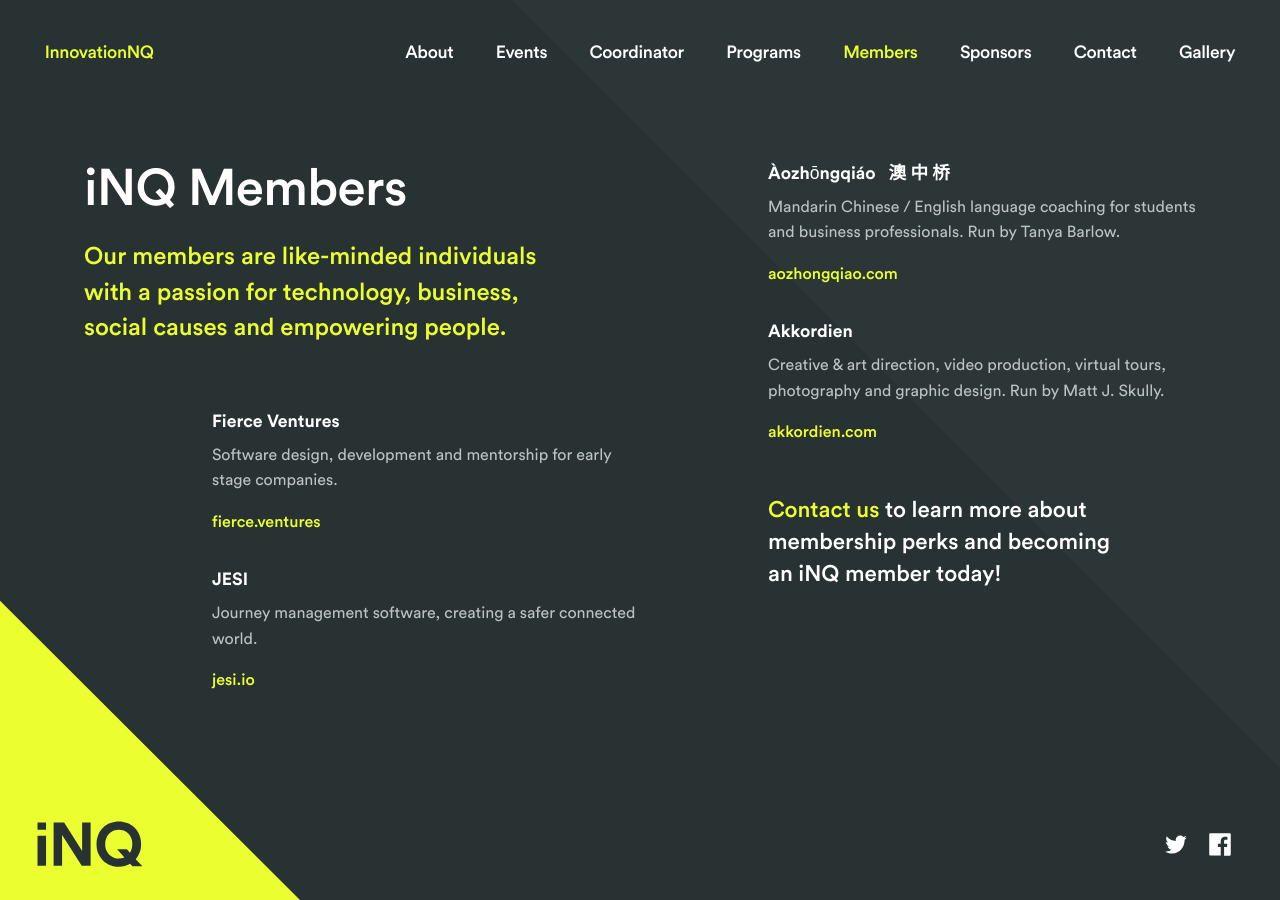
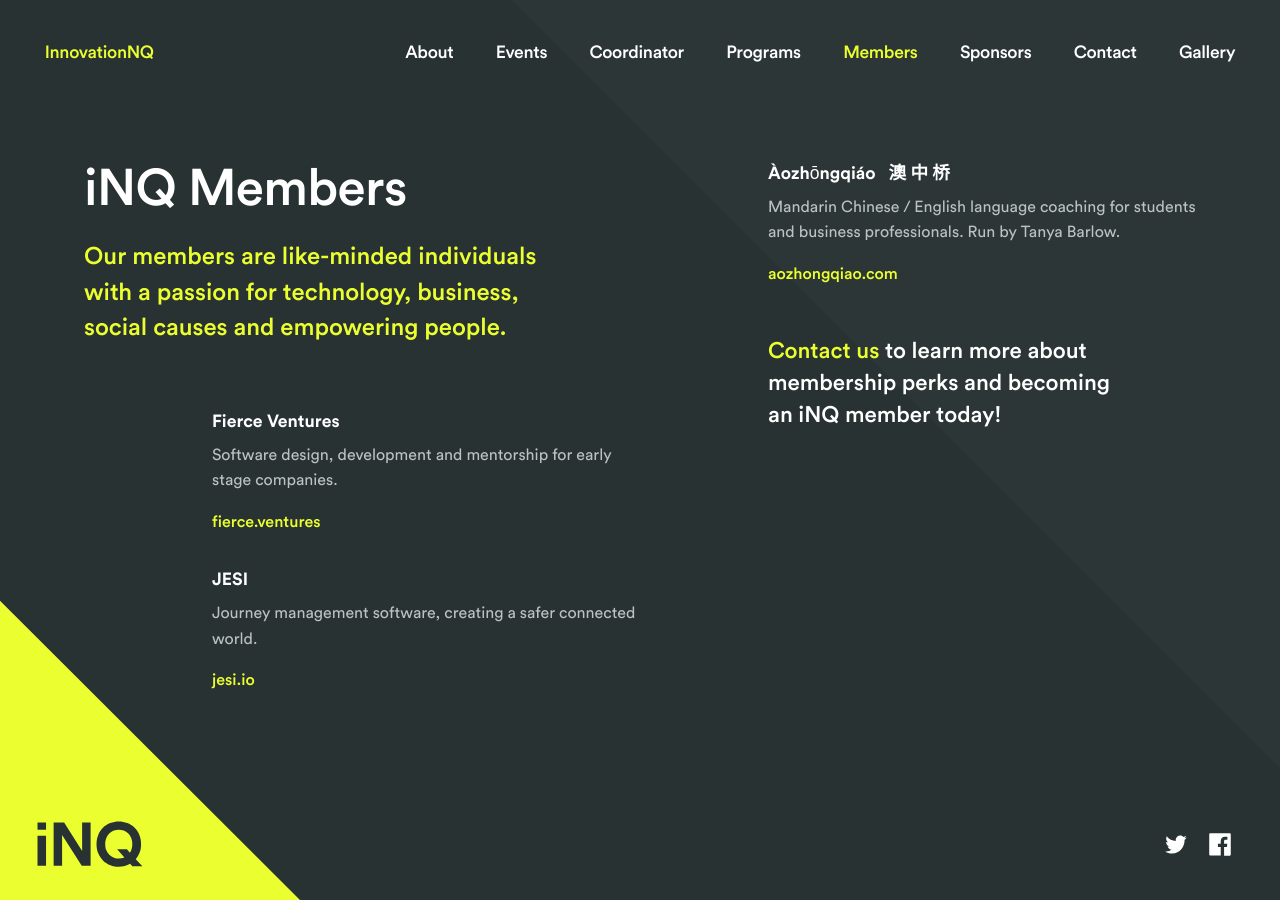
Before and after one commit to fierceventures/inq, a Jekyll site: the page built from members.html, in a window 1280 px wide. Built offline with Jekyll 4.4.1, drawn with Linux system fonts in a browser that asks for light colours; some web fonts are replaced.

Commit message:
Remove Matt

```diff
--- a/members.html
+++ b/members.html
@@ -31,9 +31,6 @@
 			<h4>Àozhōngqiáo &nbsp; <strong>澳 中 桥</strong></h4>
 			<p>Mandarin Chinese / English language coaching for students and business professionals. Run by Tanya Barlow.</p>
 			<p><a href="http://aozhongqiao.com/" target="_blank">aozhongqiao.com</a></p>
-			<h4>Akkordien</h4>
-			<p>Creative &amp; art direction, video production, virtual tours, photography and graphic design. Run by Matt J. Skully.</p>
-			<p><a href="https://akkordien.com/" target="_blank">akkordien.com</a></p>
 
 			<div class="cta">
 				<h3><a href="/contact">Contact us</a> to learn more about membership perks and becoming<br> an iNQ member today!</h3>
```
